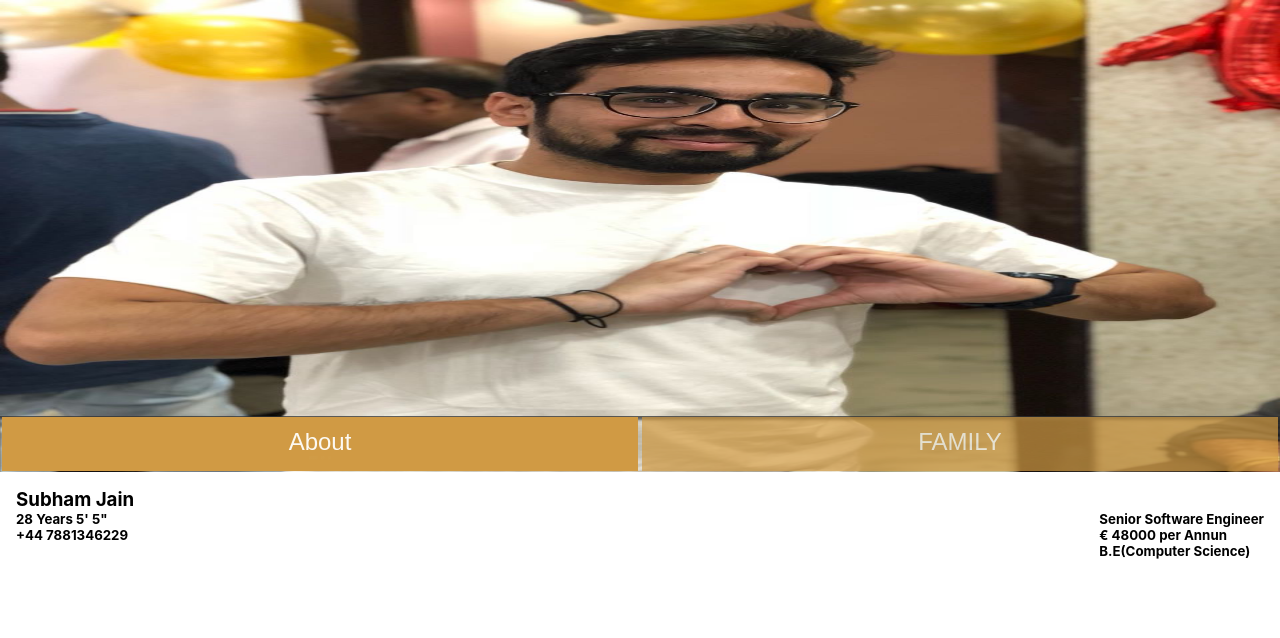
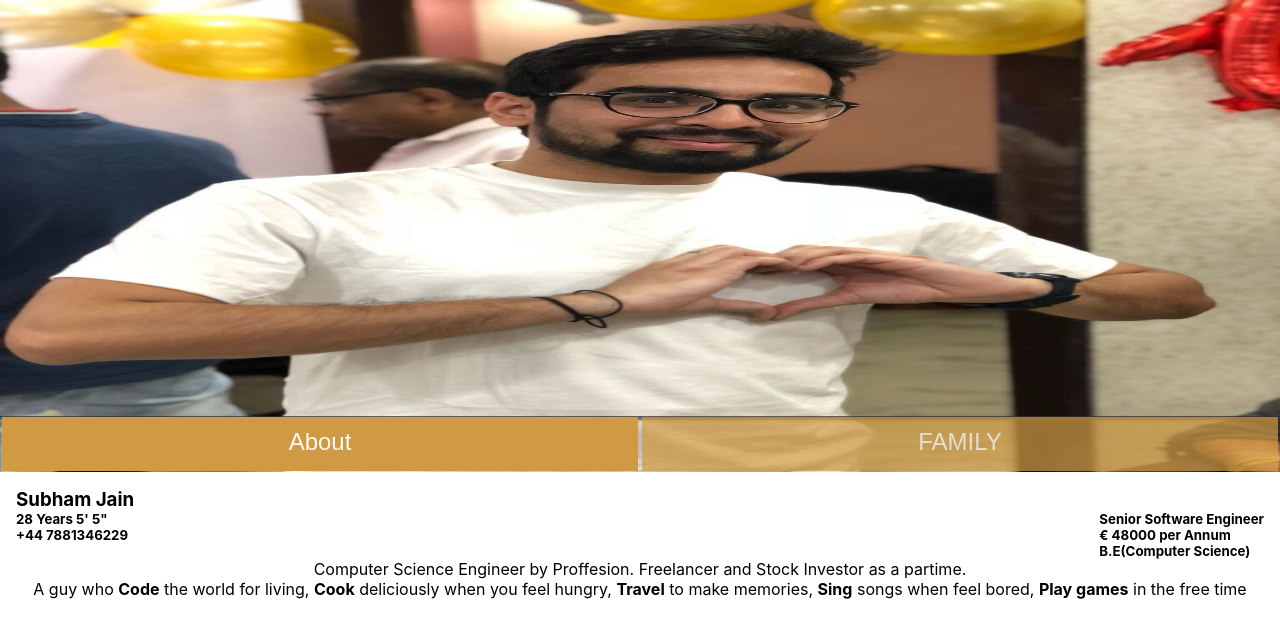
Before and after one commit to shubh34/shubham-jain, a React (Create React App) app: page /user/register in a window 1280 px wide. Shown: the top 638 px of the page. Built offline with nearby package versions, Linux system fonts and the light colour scheme.

Commit message:
descrition

```diff
--- a/src/js/components/About/Me.js
+++ b/src/js/components/About/Me.js
@@ -15,11 +15,13 @@ const AboutMe = () => {
             </div>
             <div>
                 <SectionSubHeader header={`Senior Software Engineer`} />
-                <SectionSubHeader header="€ 48000 per Annun" />
+                <SectionSubHeader header="€ 48000 per Annum" />
                 <SectionSubHeader header={`B.E(Computer Science)`} />
             </div>
         </section>
-        <section>
+        <section className= 'c-profile-description'>
+            Computer Science Engineer by Proffesion. Freelancer and Stock Investor as a partime.<br/>
+            A guy who <b>Code</b> the world for living, <b>Cook</b> deliciously when you feel hungry, <b>Travel</b> to make memories, <b>Sing</b> songs when feel bored, <b>Play games</b> in the free time
         </section>
     </div>
   );
```
